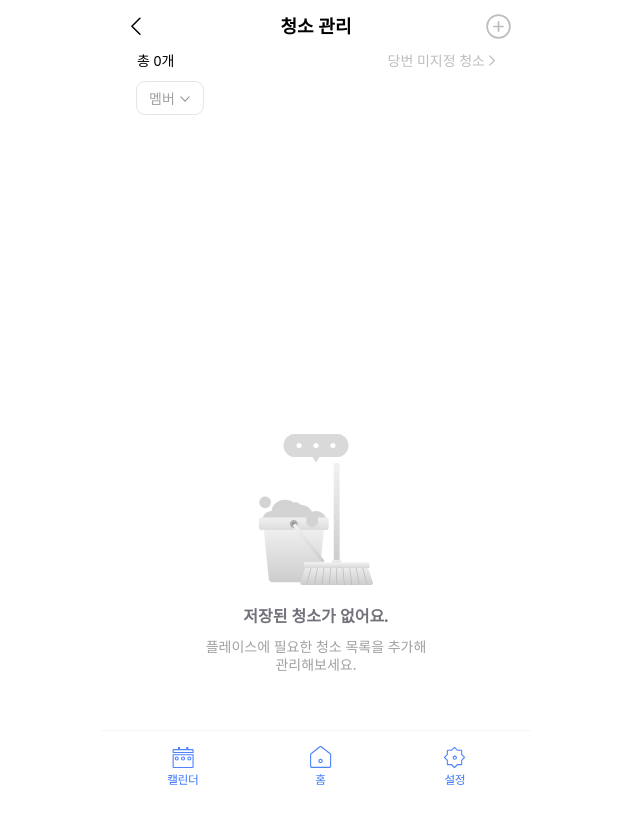
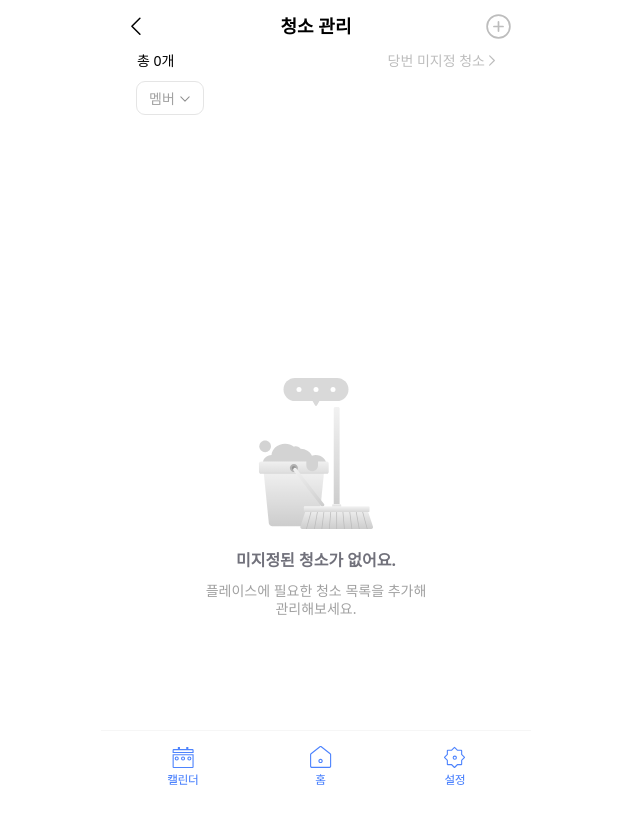
Before and after one commit to Dang-Bun/DANGBUN-frontend, a React (Vite) app: page /cleanuplist in a window 1280 px wide. Shown: the top 824 px of the page, without its empty margins (324-964 px from the left). Built offline with nearby package versions, Linux system fonts and the light colour scheme; sample sign-in values are in the browser's storage.

Commit message:
Design: 미지정 청소 마커 추가

```diff
--- a/src/pages/Cleaning/CleanUpList.tsx
+++ b/src/pages/Cleaning/CleanUpList.tsx
@@ -20,6 +20,27 @@ import { useLocation, useNavigate } from 'react-router-dom';
 
 import { useDutyApi } from '../../hooks/useDutyApi';
 import { useMemberApi } from '../../hooks/useMemberApi';
+
+export const EmptyCleanMarker = ({
+  contentMargin,
+}: {
+  contentMargin: number;
+}) => (
+  <div
+    className='flex flex-col overflow-y-auto items-center justify-center gap-5 h-[90dvh]'
+    style={{ paddingTop: contentMargin }}
+  >
+    <img src={cleanUpImg} alt='empty' />
+    <div className='flex flex-col gap-[11px] items-center'>
+      <p className='text-zinc-500 text-base font-semibold leading-snug'>
+        미지정된 청소가 없어요.
+      </p>
+      <p className='text-neutral-400 text-sm font-normal leading-tight text-center'>
+        플레이스에 필요한 청소 목록을 추가해 <br /> 관리해보세요.
+      </p>{' '}
+    </div>
+  </div>
+);
 
 const CleanUpList = () => {
   const navigate = useNavigate();
@@ -231,20 +252,7 @@ const CleanUpList = () => {
       </div>
 
       {dangbunList.length === 0 ? (
-        <div
-          className='flex flex-col overflow-y-auto items-center justify-center gap-5 h-[832px]'
-          style={{ paddingTop: contentMargin }}
-        >
-          <img src={cleanUpImg} alt='empty' />
-          <div className='flex flex-col gap-[11px] items-center'>
-            <p className='text-zinc-500 text-base font-semibold leading-snug'>
-              저장된 청소가 없어요.
-            </p>
-            <p className='text-neutral-400 text-sm font-normal leading-tight text-center'>
-              플레이스에 필요한 청소 목록을 추가해 <br /> 관리해보세요.
-            </p>{' '}
-          </div>
-        </div>
+        <EmptyCleanMarker contentMargin={contentMargin} />
       ) : (
         <div
           className='flex flex-col overflow-y-auto items-center justify-start gap-4'
--- a/src/pages/Dangbun/AddClean.tsx
+++ b/src/pages/Dangbun/AddClean.tsx
@@ -1,6 +1,6 @@
 import React, { useEffect, useMemo, useState } from 'react';
 import { useNavigate } from 'react-router-dom';
-import left_chevron from '../../assets/chevron/left_chevronImg.svg';
+import { EmptyCleanMarker } from '../Cleaning/CleanUpList';
 import CTAButton from '../../components/button/CTAButton';
 import { useCleaningApi } from '../../hooks/useCleaningApi';
 import { useDutyApi } from '../../hooks/useDutyApi';
@@ -85,16 +85,14 @@ export default function AddClean() {
     <div className='w-full min-h-screen bg-white mx-auto pt-3'>
       <Header title='미지정 청소 추가' showBackButton={true} />
       {/* 본문 */}
-      <div className='px-4'>
+      <div className='px-4 mt-13'>
         {loading && (
           <div className='text-center text-gray-500 py-10'>불러오는 중…</div>
         )}
         {error && <div className='text-center text-red-500 py-10'>{error}</div>}
 
         {!loading && !error && list.length === 0 && (
-          <div className='text-center text-gray-400 py-10'>
-            미지정 청소가 없습니다.
-          </div>
+          <EmptyCleanMarker contentMargin={0} />
         )}
 
         <ul className='space-y-3'>
```
